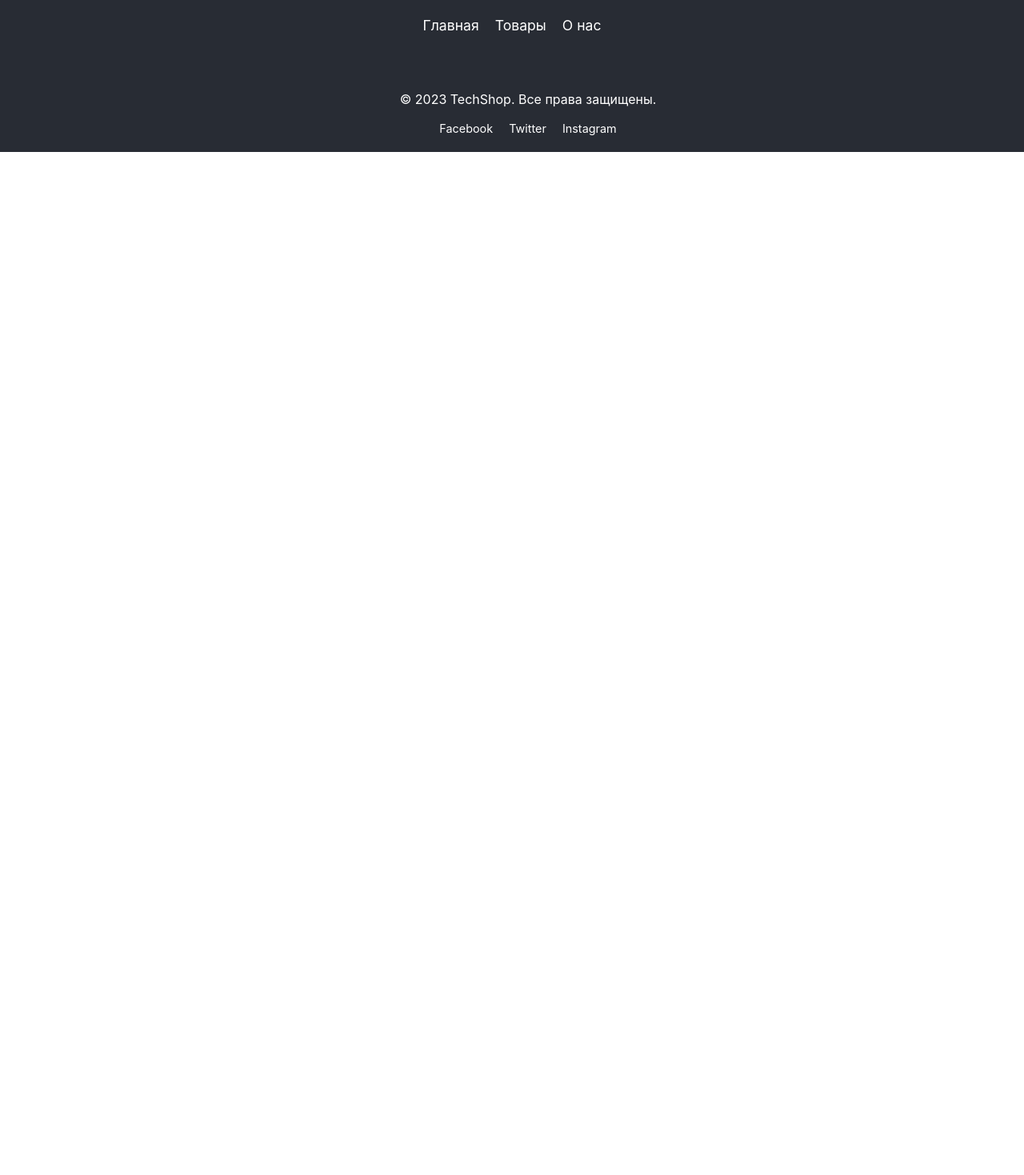
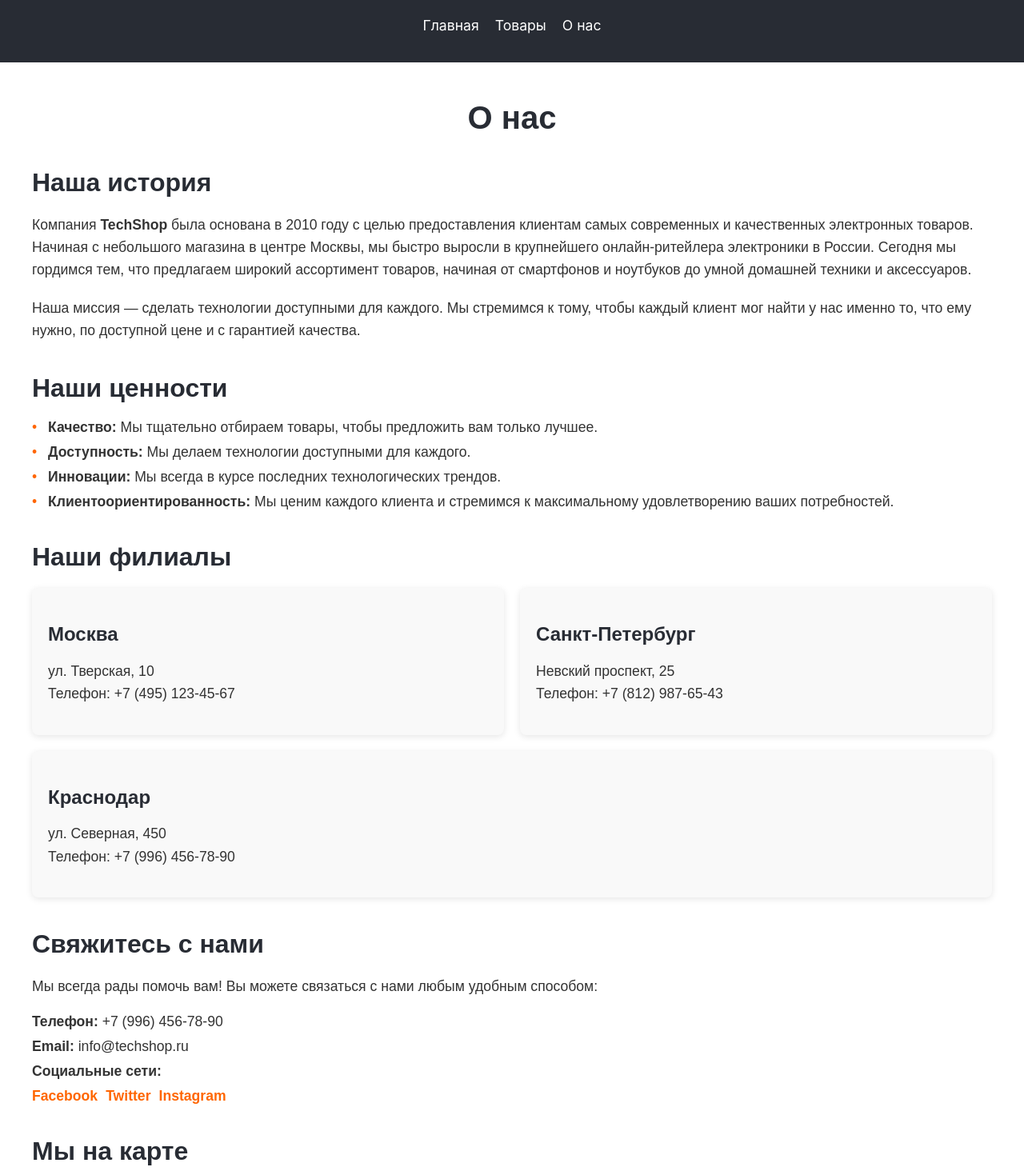
Before and after one commit to Goose1216/TechShop, a React (Create React App) app in the folder frontend/: page /about in a window 1280 px wide. Shown: the part 81-1550 px from the top of the page at 80% size. Before the commit the page ends 800 px from the top, so only its background shows below. Built offline with nearby package versions, Linux system fonts and the light colour scheme.

Commit message:
добавлена страница о нас

```diff
--- a/frontend/src/App.js
+++ b/frontend/src/App.js
@@ -2,6 +2,7 @@ import React from 'react';
 import { BrowserRouter as Router, Route, Routes } from 'react-router-dom';
 import Header from './components/Main/Header';
 import AllProductsPage from './components/Products/AllProductsPage';
+import AboutUs from './components/Main/AboutUs';
 import Footer from './components/Main/Footer';
 import Main from './components/Main/Main';
 import { CartProvider } from './CartContext';
@@ -15,6 +16,7 @@ const App = () => {
                 <Routes>
                     <Route path="/" element={<Main />} />
                     <Route path="/products" element={<AllProductsPage />} />
+                    <Route path="/about" element={<AboutUs />} />
                 </Routes>
                 <Footer />
             </div>
--- /dev/null
+++ b/frontend/src/components/Main/AboutUs.jsx
@@ -0,0 +1,107 @@
+import React from 'react';
+import aboutStyles from '../../styles/Main/AboutUsPage.module.css';
+
+const AboutUsPage = () => {
+    return (
+        <div className={aboutStyles.container}>
+            <h1 className={aboutStyles.title}>О нас</h1>
+
+            <section className={aboutStyles.section}>
+                <h2 className={aboutStyles.sectionTitle}>Наша история</h2>
+                <p className={aboutStyles.sectionText}>
+                    Компания <strong>TechShop</strong> была основана в 2010 году с целью предоставления клиентам самых современных и качественных электронных товаров.
+                    Начиная с небольшого магазина в центре Москвы, мы быстро выросли в крупнейшего онлайн-ритейлера электроники в России.
+                    Сегодня мы гордимся тем, что предлагаем широкий ассортимент товаров, начиная от смартфонов и ноутбуков до умной домашней техники и аксессуаров.
+                </p>
+                <p className={aboutStyles.sectionText}>
+                    Наша миссия — сделать технологии доступными для каждого. Мы стремимся к тому, чтобы каждый клиент мог найти у нас именно то, что ему нужно,
+                    по доступной цене и с гарантией качества.
+                </p>
+            </section>
+
+            <section className={aboutStyles.section}>
+                <h2 className={aboutStyles.sectionTitle}>Наши ценности</h2>
+                <ul className={aboutStyles.valuesList}>
+                    <li className={aboutStyles.valueItem}>
+                        <strong>Качество:</strong> Мы тщательно отбираем товары, чтобы предложить вам только лучшее.
+                    </li>
+                    <li className={aboutStyles.valueItem}>
+                        <strong>Доступность:</strong> Мы делаем технологии доступными для каждого.
+                    </li>
+                    <li className={aboutStyles.valueItem}>
+                        <strong>Инновации:</strong> Мы всегда в курсе последних технологических трендов.
+                    </li>
+                    <li className={aboutStyles.valueItem}>
+                        <strong>Клиентоориентированность:</strong> Мы ценим каждого клиента и стремимся к максимальному удовлетворению ваших потребностей.
+                    </li>
+                </ul>
+            </section>
+
+            <section className={aboutStyles.section}>
+                <h2 className={aboutStyles.sectionTitle}>Наши филиалы</h2>
+                <div className={aboutStyles.branches}>
+                    <div className={aboutStyles.branch}>
+                        <h3 className={aboutStyles.branchTitle}>Москва</h3>
+                        <p className={aboutStyles.branchAddress}>
+                            ул. Тверская, 10<br />
+                            Телефон: +7 (495) 123-45-67
+                        </p>
+                    </div>
+                    <div className={aboutStyles.branch}>
+                        <h3 className={aboutStyles.branchTitle}>Санкт-Петербург</h3>
+                        <p className={aboutStyles.branchAddress}>
+                            Невский проспект, 25<br />
+                            Телефон: +7 (812) 987-65-43
+                        </p>
+                    </div>
+                    <div className={aboutStyles.branch}>
+                        <h3 className={aboutStyles.branchTitle}>Краснодар</h3>
+                        <p className={aboutStyles.branchAddress}>
+                            ул. Северная, 450<br />
+                            Телефон: +7 (996) 456-78-90
+                        </p>
+                    </div>
+                </div>
+            </section>
+
+            <section className={aboutStyles.section}>
+                <h2 className={aboutStyles.sectionTitle}>Свяжитесь с нами</h2>
+                <p className={aboutStyles.sectionText}>
+                    Мы всегда рады помочь вам! Вы можете связаться с нами любым удобным способом:
+                </p>
+                <ul className={aboutStyles.contactList}>
+                    <li className={aboutStyles.contactItem}>
+                        <strong>Телефон:</strong> +7 (996) 456-78-90
+                    </li>
+                    <li className={aboutStyles.contactItem}>
+                        <strong>Email:</strong> info@techshop.ru
+                    </li>
+                    <li className={aboutStyles.contactItem}>
+                        <strong>Социальные сети:</strong>
+                        <div className={aboutStyles.socialLinks}>
+                            <a href="https://facebook.com/techshop" target="_blank" rel="noopener noreferrer">Facebook</a>
+                            <a href="https://twitter.com/techshop" target="_blank" rel="noopener noreferrer">Twitter</a>
+                            <a href="https://instagram.com/techshop" target="_blank" rel="noopener noreferrer">Instagram</a>
+                        </div>
+                    </li>
+                </ul>
+            </section>
+
+            <section className={aboutStyles.section}>
+                <h2 className={aboutStyles.sectionTitle}>Мы на карте</h2>
+                <div className={aboutStyles.mapContainer}>
+                    <iframe
+                        src="https://yandex.ru/map-widget/v1/?um=constructor%3Af6be88954ec4f970630910d9ac88c145cf8409f9a7cd2dc73f58c4eab47e01e8&amp;source=constructor" width="100%" height="411" frameborder="0"
+                        width="100%"
+                        height="400"
+                        style={{ border: 0 }}
+                        allowFullScreen=""
+                        loading="lazy"
+                    ></iframe>
+                </div>
+            </section>
+        </div>
+    );
+};
+
+export default AboutUsPage;
--- a/frontend/src/components/Main/Footer.jsx
+++ b/frontend/src/components/Main/Footer.jsx
@@ -4,7 +4,7 @@ import footerStyles from '../../styles/Main/Footer.module.css';
 const Footer = () => {
     return (
         <footer className={footerStyles.footer}>
-            <p>© 2023 TechShop. Все права защищены.</p>
+            <p>© 2025 TechShop. Все права защищены.</p>
             <div className={footerStyles.socialLinks}>
                 <a href="https://facebook.com">Facebook</a>
                 <a href="https://twitter.com">Twitter</a>
--- /dev/null
+++ b/frontend/src/styles/Main/AboutUsPage.module.css
@@ -0,0 +1,107 @@
+.container {
+    max-width: 1200px;
+    margin: 0 auto;
+    padding: 20px;
+    font-family: 'Arial', sans-serif;
+    color: #333;
+}
+
+.title {
+    text-align: center;
+    font-size: 2.5em;
+    margin-bottom: 40px;
+    color: #282c34;
+}
+
+.section {
+    margin-bottom: 40px;
+}
+
+.sectionTitle {
+    font-size: 2em;
+    margin-bottom: 20px;
+    color: #282c34;
+}
+
+.sectionText {
+    font-size: 1.1em;
+    line-height: 1.6;
+    margin-bottom: 20px;
+}
+
+.valuesList {
+    list-style-type: none;
+    padding: 0;
+}
+
+.valueItem {
+    font-size: 1.1em;
+    margin-bottom: 10px;
+    padding-left: 20px;
+    position: relative;
+}
+
+.valueItem::before {
+    content: '•';
+    position: absolute;
+    left: 0;
+    color: #ff6600;
+}
+
+.branches {
+    display: flex;
+    flex-wrap: wrap;
+    gap: 20px;
+}
+
+.branch {
+    flex: 1 1 calc(33.33% - 20px);
+    background: #f9f9f9;
+    padding: 20px;
+    border-radius: 8px;
+    box-shadow: 0 2px 8px rgba(0, 0, 0, 0.1);
+}
+
+.branchTitle {
+    font-size: 1.5em;
+    margin-bottom: 10px;
+    color: #282c34;
+}
+
+.branchAddress {
+    font-size: 1.1em;
+    line-height: 1.6;
+}
+
+.contactList {
+    list-style-type: none;
+    padding: 0;
+}
+
+.contactItem {
+    font-size: 1.1em;
+    margin-bottom: 10px;
+}
+
+.socialLinks {
+    display: flex;
+    gap: 10px;
+    margin-top: 10px;
+}
+
+.socialLinks a {
+    color: #ff6600;
+    text-decoration: none;
+    font-weight: bold;
+}
+
+.socialLinks a:hover {
+    text-decoration: underline;
+}
+
+.mapContainer {
+    margin-top: 20px;
+    border-radius: 8px;
+    overflow: hidden;
+    box-shadow: 0 2px 8px rgba(0, 0, 0, 0.1);
+}
```
